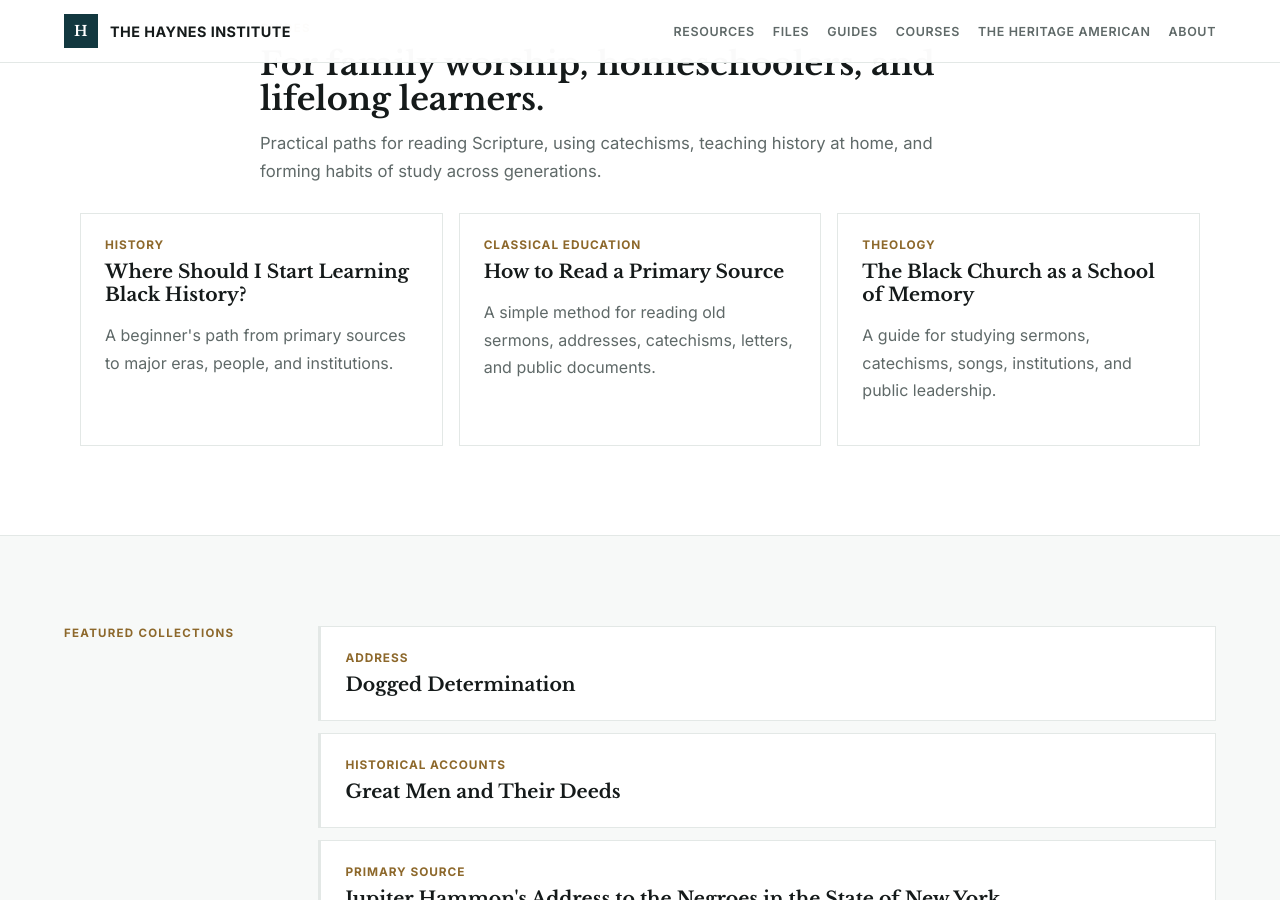
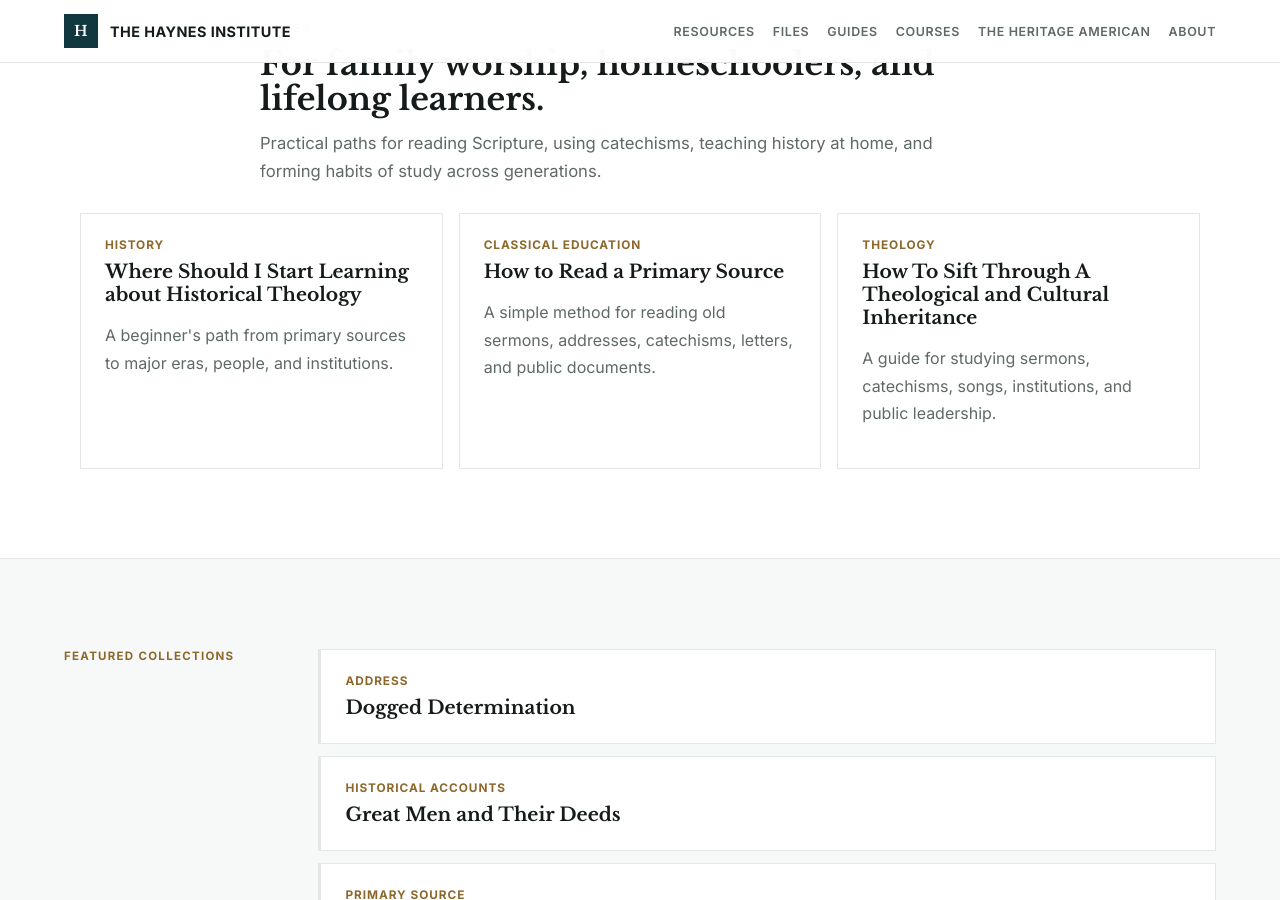
Before and after one commit to devguykyle/haynes-institute, a Jekyll site: the page built from index.md, in a window 1280 px wide and 900 px high, scrolled down 2125 px. Built offline with Jekyll 4.4.1, drawn with Linux system fonts in a browser that asks for light colours.

Commit message:
updated titles

```diff
--- a/_guides/black-church-study.md
+++ b/_guides/black-church-study.md
@@ -1,11 +1,11 @@
 ---
-title: The Black Church as a School of Memory
+title: How To Sift Through A Theological and Cultural Inheritance
 kicker: Theology
 summary: A guide for studying sermons, catechisms, songs, institutions, and public leadership.
 order: 3
 ---
 
-# The Black Church as a School of Memory
+# How To Sift Through A Theological and Cultural Inheritance
 
 The Black church has often been more than a Sunday institution. It has been a place of worship, education, leadership, mutual aid, political courage, and family formation.
 
--- a/_guides/black-history-starting-point.md
+++ b/_guides/black-history-starting-point.md
@@ -1,11 +1,11 @@
 ---
-title: Where Should I Start Learning Black History?
+title: Where Should I Start Learning about Historical Theology
 kicker: History
 summary: A beginner's path from primary sources to major eras, people, and institutions.
 order: 1
 ---
 
-# Where Should I Start Learning Black History?
+# Where Should I Start Learning about Historical Theology
 
 Start with sources and timelines before arguments. A reader should know the broad shape of the story, then return to the debates with better judgment.
 
```
